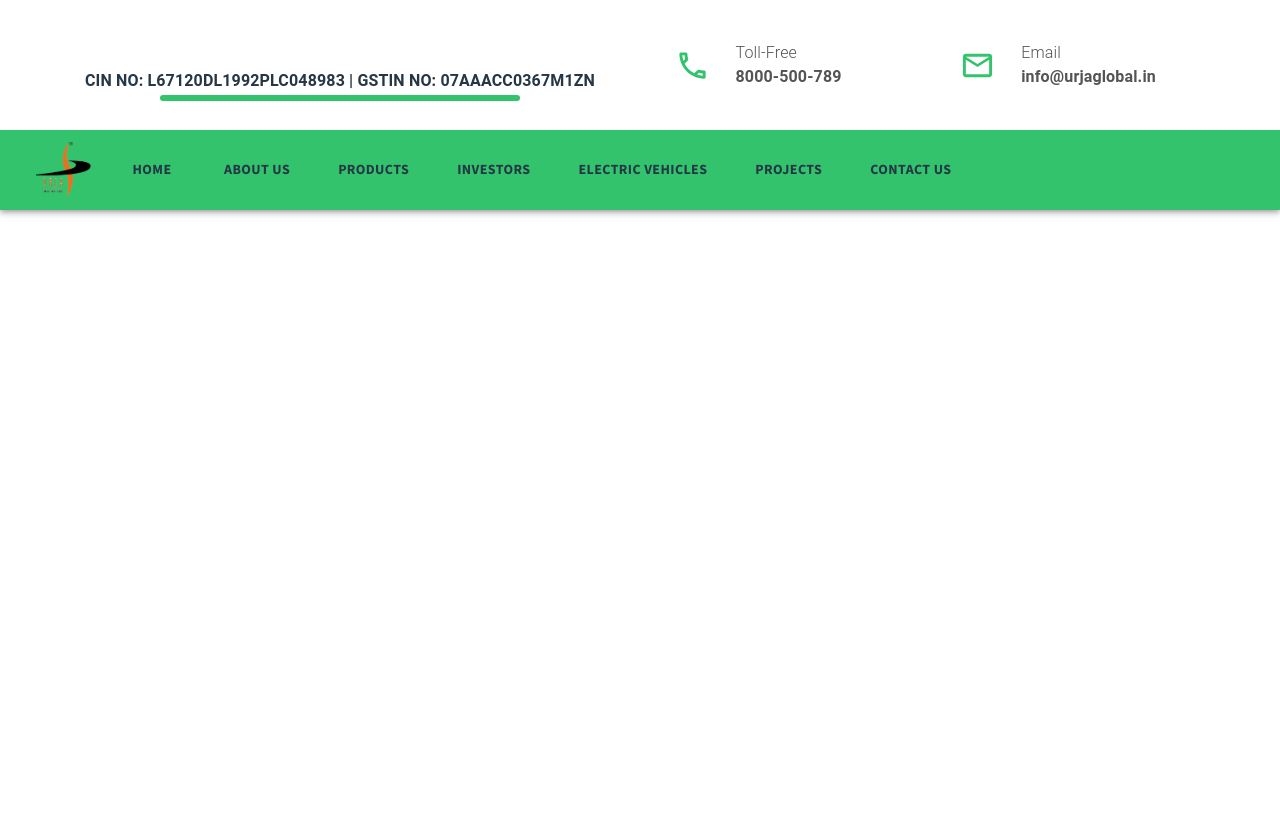
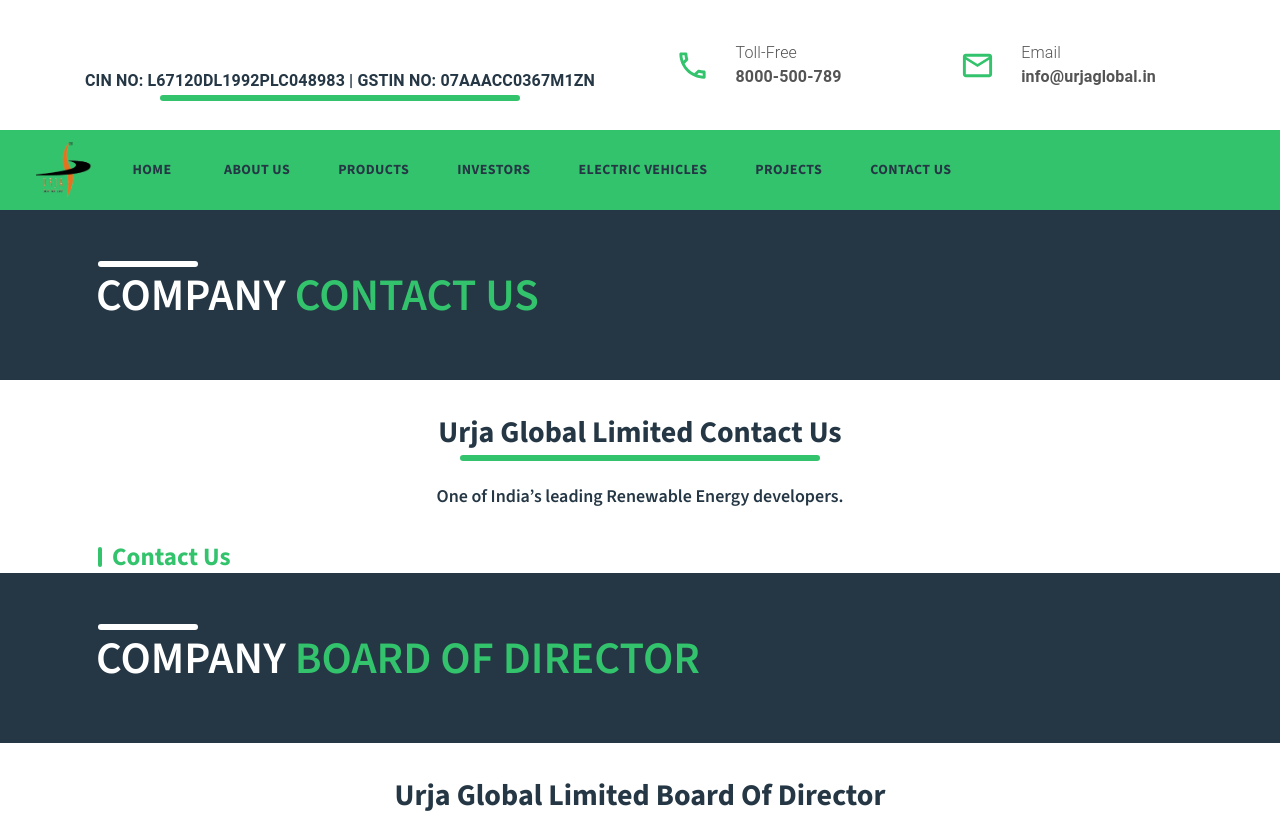
Before and after one commit to DInfotech/project-urja, a React (Create React App) app: page /contact in a window 1280 px wide. Shown: the top 813 px of the page. Built offline with nearby package versions, Linux system fonts and the light colour scheme.

Commit message:
Update App.js

```diff
--- a/src/App.js
+++ b/src/App.js
@@ -6,6 +6,12 @@
 import Navbar from "./components/navbar/Navbar";
 import ElectricVehicles from "./components/electric vehicles/ElectricVehicles";
 import AboutUs from "./components/about us/AboutUs";
+import VisionMission from "./components/vision_&_mission/VisionMission";
+import Projects from "./components/projects/Projects";
+import ContactUs from "./components/contact us/ContactUs";
+import BusinessPartner from "./components/business partner/business";
+import CompanyOverview from "./components/company overview/Overview";
+import BoardDirectors from "./components/board directors/BoardDirectors";
 function App() {
   let routes = useRoutes([
     {
@@ -20,6 +26,14 @@
       path: "/about",
       element: <AboutUs />,
     },
+    {
+      path: "/project",
+      element: <Projects />,
+    },
+    {
+      path: "/contact",
+      element: <ContactUs />,
+    },
   ]);
   return routes;
 }
@@ -29,6 +43,7 @@
     <Router>
       <Navbar />
       <App />
+      <BoardDirectors/>
     </Router>
   );
 };
```
